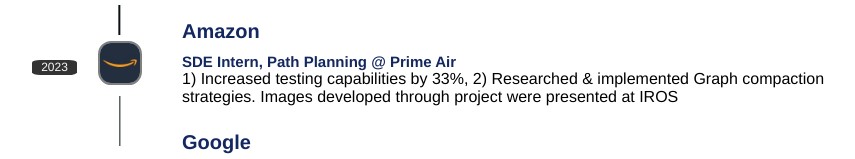
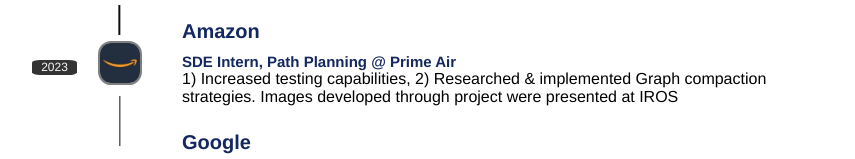
Before and after one commit to aishbsk/aishbsk.github.io, a plain HTML site: page index.html in a window 1280 px wide. Shown: the part 310-469 px from the top of the page, without its empty margins (182-1037 px from the left). Drawn offline with Linux system fonts and the light colour scheme.

Commit message:
Modified experiences

```diff
--- a/index.html
+++ b/index.html
@@ -49,7 +49,7 @@
             <timebox>2023</timebox>
             <h2>Amazon</h2>
             <h4>SDE Intern, Path Planning @ Prime Air </h4>
-            <p>1) Increased testing capabilities by 33%, 2) Researched & implemented Graph compaction strategies. Images
+            <p>1) Increased testing capabilities, 2) Researched & implemented Graph compaction strategies. Images
               developed through project were presented at IROS</p>
           </div>
         </li>
```
